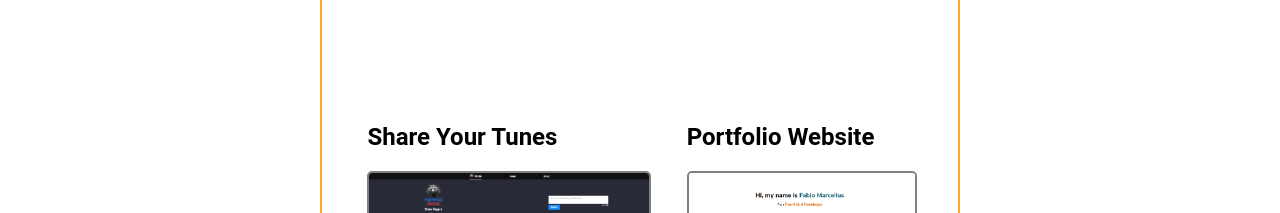
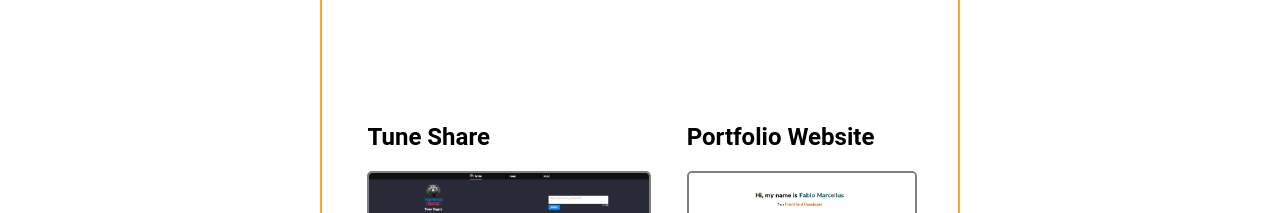
Before and after one commit to famarcellus/Developer-PortfolioV2, a Gatsby site: page / in a window 1280 px wide. Shown: the part 1460-1673 px from the top of the page. Built offline with nearby package versions, Linux system fonts and the light colour scheme; Gatsby itself is replaced by a stand-in of ours; no server answers; a web font is replaced by a local one.

Commit message:
Rename tune share image file name

```diff
--- a/src/data/ProjectData.js
+++ b/src/data/ProjectData.js
@@ -1,9 +1,9 @@
 import PortfolioSS from "../images/projects/portfolio.png"
-import ShareTunesImg from "../images/projects/shareTunes.png";
+import TuneShareImg from "../images/projects/tuneShare.png";
 
 const Details = [
     {
-        "title": "Share Your Tunes",
+        "title": "Tune Share",
         "description": "Music sharing social media website. Features include searchable music, posting & commenting, and a friend system. Music interests found through searches can be added directly to a user's profile page for others to view.",
         "technologies": [
             "React",
@@ -14,7 +14,7 @@ const Details = [
             "date-fns",
             "SCSS"
         ],
-        "image": ShareTunesImg,
+        "image": TuneShareImg,
         "liveLink": "https://tuneshare.netlify.app/",
         "sourceLink": "https://github.com/famarcellus/share-your-tunes"
     },
```
Also changed, not shown: src/images/projects/tuneShare.png (renamed from src/images/projects/shareTunes.PNG).
